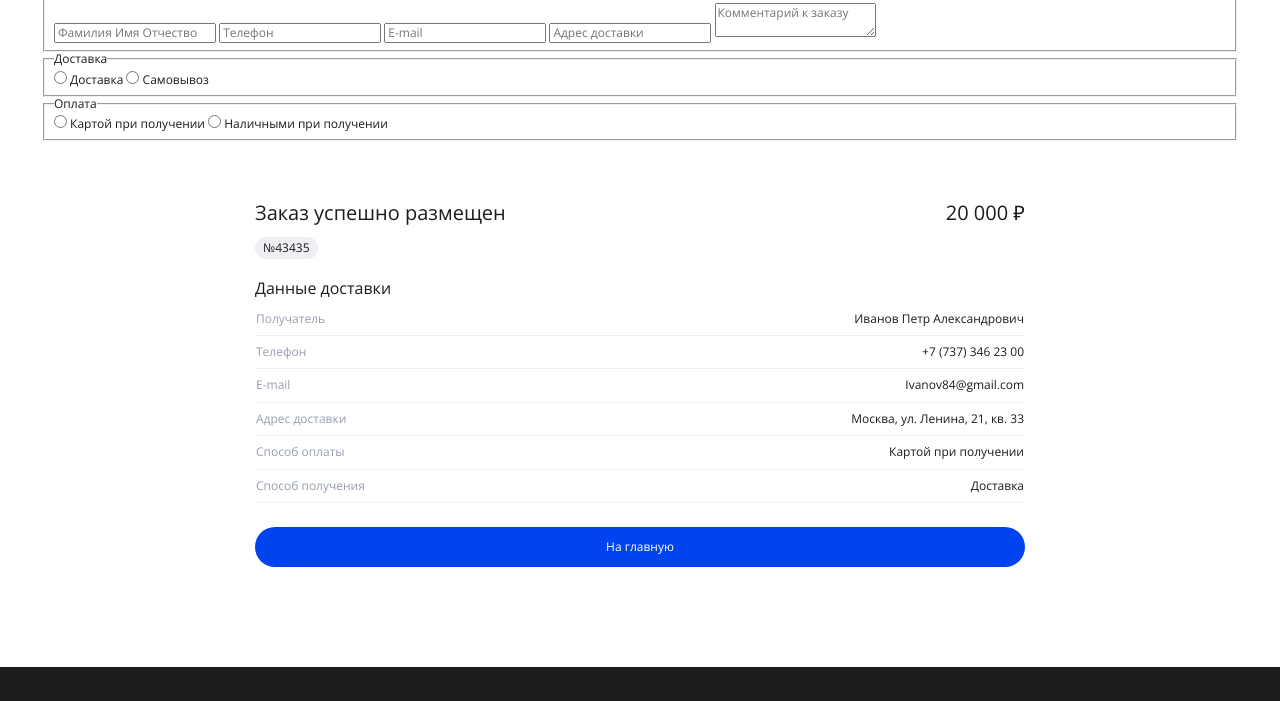
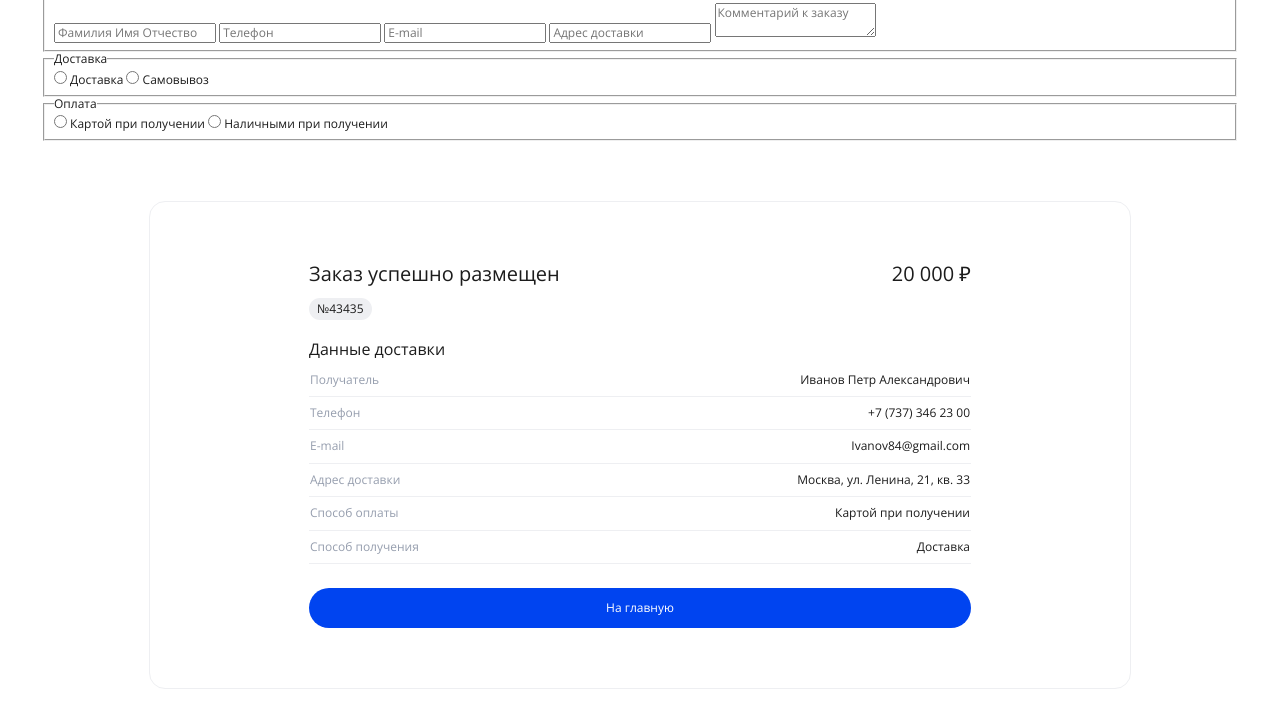
Before and after one commit to Rootdiv/ski-people, a website built with Vite: page index.html in a window 1280 px wide. Shown: the part 3466-4167 px from the top of the page. Built offline with nearby package versions, Linux system fonts and the light colour scheme.

Commit message:
fix: add styles and layout

```diff
--- a/index.html
+++ b/index.html
@@ -440,7 +440,8 @@
         </div>
       </section>
       <section class="order">
-        <div class="container">
+        <div class="container order__container">
+          <div class="order__wrapper">
             <div class="order__info">
               <p class="order__title">Заказ успешно размещен</p>
               <p class="order__price">20&nbsp;000&nbsp;&#8381;</p>
@@ -474,6 +475,7 @@
               </tr>
             </table>
             <a href="/" class="order__link-button">На главную</a>
+          </div>
         </div>
       </section>
     </main>
--- a/src/styles/order.scss
+++ b/src/styles/order.scss
@@ -1,4 +1,5 @@
 .order {
+  &__container {
     padding: 32px 0 60px;
 
     @media (min-width: 768px) {
@@ -6,11 +7,31 @@
     }
 
     @media (min-width: 1024px) {
-    padding: 60px 106px 100px;
+      padding: 60px 149px 100px;
+    }
+
+    @media (min-width: 1440px) {
+      padding: 60px 304px 100px;
+    }
+  }
+
+  &__wrapper {
+    border: 1px solid #eeeff2;
+    border-radius: 16px;
+    padding: 24px 16px;
+    margin: 0 auto;
+
+    @media (min-width: 768px) {
+      padding: 60px 151px;
     }
 
     @media (min-width: 1024px) {
-    padding: 60px 212px 100px;
+      padding: 60px 159px;
+    }
+
+    @media (min-width: 1440px) {
+      padding: 60px 212px;
+    }
   }
 
   &__info {
```
Lines whose indentation alone changed are shown as unchanged.
